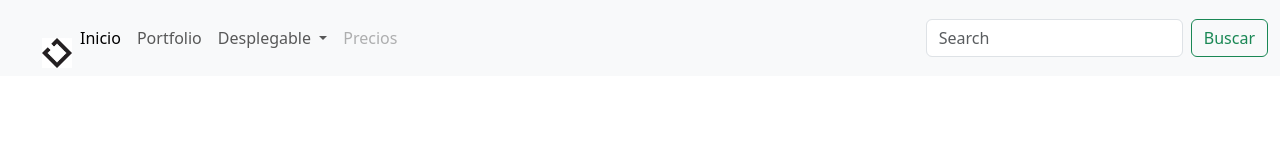
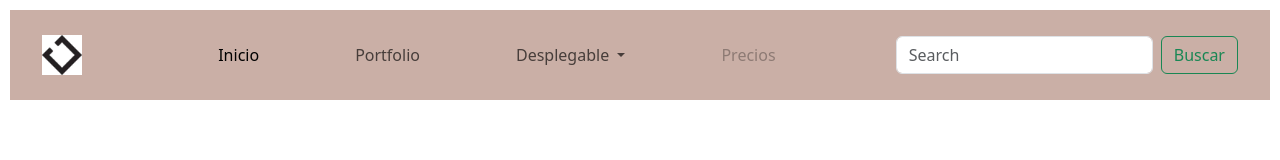
Before and after one commit to arturo54535345/portfolio, a plain HTML site: page index.html in a window 1280 px wide. Drawn offline with nearby package versions, Linux system fonts and the light colour scheme.

Commit message:
arreglo del menu

```diff
--- a/assets/css/styles.css
+++ b/assets/css/styles.css
@@ -1,4 +1,7 @@
-/*^variables/*
+/*^variables*/
+@import url("https://cdn.jsdelivr.net/npm/bootstrap@5.3.8/dist/css/bootstrap.min.css");
+
+
 
 /*estilos  que siempre estaran para lo que yo escoga se ponen con un background-colo:var(--el que eliga de los dos);*/
 body{
@@ -9,9 +12,18 @@ body{
 /*clases del html (componentes)*/
 
 .logo-del-navbar{
-    width:30px;
-    margin-left: 30px;
-    margin-top: 30px;
+    width:auto;
+    height:40px;
+}
+/*contenedor 1 del navbar, el que engloba todo*/
+.navbar{
+    padding:20px;
+    margin: 10px;
+    background-color: rgb(123,56,33,0.4) !important;
 }
 
+.navbar-nav .nav-link{
+    margin: 0 40px;
+
+}
 /*formularios*/
--- a/index.html
+++ b/index.html
@@ -11,14 +11,21 @@
 </head>
 <body>
     <!--navbar parte de arriba de la web-->
-    <nav class="navbar navbar-expand-lg bg-body-tertiary">
-  <div class="container-fluid">
-    <img class="logo-del-navbar" src="assets/img/logooo.png" alt="logooo"></img>
+    <nav class="navbar d-flex navbar-expand-lg bg-body-tertiary">
+  <div class="container-fluid d-flex justify-content-between align-items-center">
+    <!--logo del navbar(solo la imagen)-->
+    <a class="navbar-brand" href="#">
+        <img class="logo-del-navbar" src="assets/img/logooo.png" class="logo-header"></img>
+    </a>
+    <!--boton hamburguesa-->
     <button class="navbar-toggler" type="button" data-bs-toggle="collapse" data-bs-target="#navbarSupportedContent" aria-controls="navbarSupportedContent" aria-expanded="false" aria-label="Toggle navigation">
       <span class="navbar-toggler-icon"></span>
     </button>
+    <!--contenido dentro de la hamburguesa-->
     <div class="collapse navbar-collapse" id="navbarSupportedContent">
-      <ul class="navbar-nav me-auto mb-2 mb-lg-0">
+        <!--lista del menu(inicio, proyectos...)-->
+      <ul class="navbar-nav mx-auto mb-2 mb-lg-0 d-flex justify-content-center">
+        <!--menu desplegable dentro de la lista del menu-->
         <li class="nav-item">
           <a class="nav-link active" aria-current="page" href="#">Inicio</a>
         </li>
@@ -40,6 +47,7 @@
           <a class="nav-link disabled" aria-disabled="true">Precios</a>
         </li>
       </ul>
+      <!--buscadorb del menu-->
       <form class="d-flex" role="search">
         <input class="form-control me-2" type="search" placeholder="Search" aria-label="Search"/>
         <button class="btn btn-outline-success" type="submit">Buscar</button>
```
